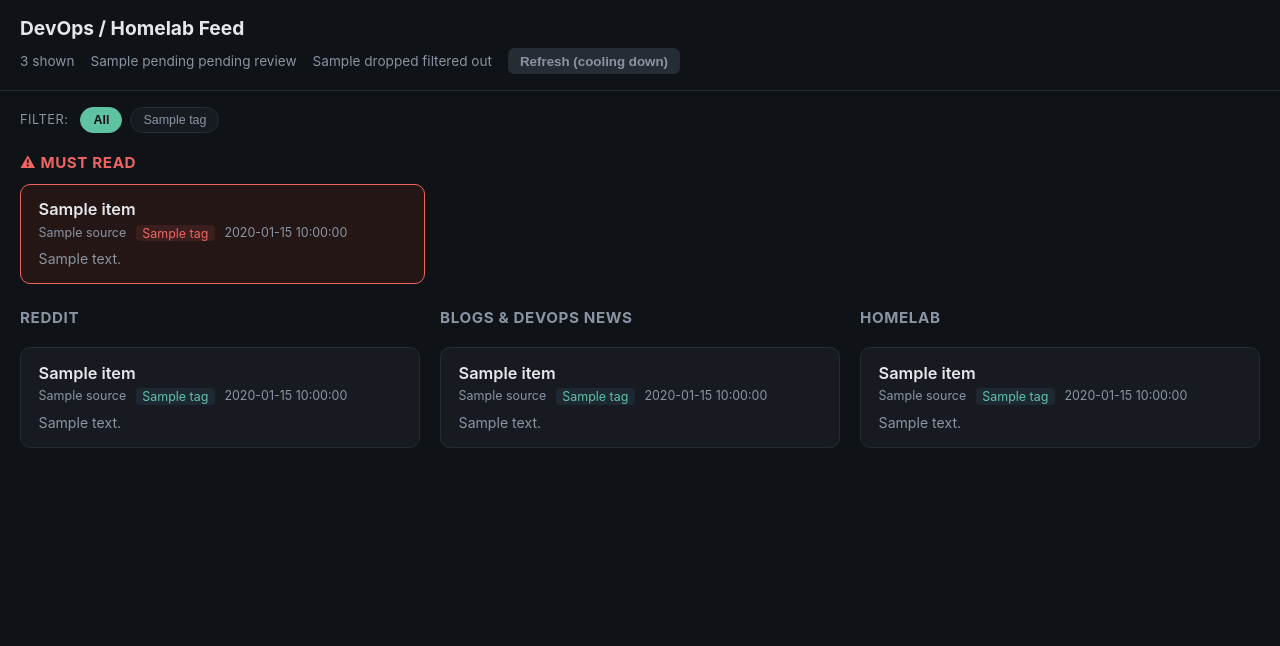
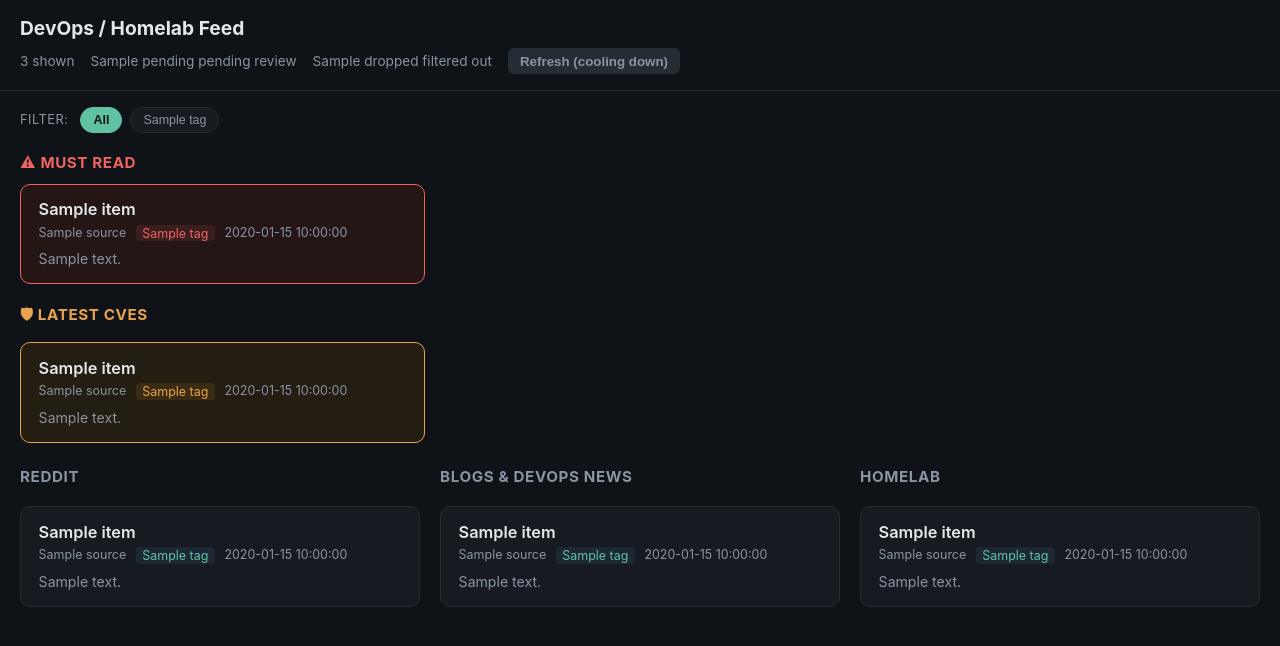
Before and after one commit to Revanito/devops-feed-curator, a FastAPI app: template app/templates/index.html in a window 1280 px wide. Shown: the top 646 px of the page. Run offline with FastAPI, Linux system fonts and the light colour scheme; the template is opened without the code that fills it: most values are stand-ins (such as "Sample title", 1, 10 or a date in 2020); parts of the project's set-up code (start-up, migrations or seed data) failed here and were passed over.

Commit message:
Add a Latest CVEs section between Must Read and the columns
Classifier now tags genuine vulnerability disclosures on major
products (Microsoft, Linux, nginx, Apache, Docker, Kubernetes, etc)
as 'cve' instead of generic 'security', so the app can surface the
3 most recent ones in their own amber-accented section - no separate
CVE feed/source needed.

```diff
--- a/app/classifier.py
+++ b/app/classifier.py
@@ -34,9 +34,16 @@ SaaS, CrowdStrike-style crashes), actively-exploited zero-days, major ransomware
 similarly big operational news. This should be rare - most kept items are critical: false. Routine
 releases, blog posts, and "how I built X" posts are never critical.
 
+Tagging: if an item specifically discloses or reports on one or more CVEs / named vulnerabilities in a
+major, widely-deployed product or platform (Microsoft/Windows/Entra ID, the Linux kernel, nginx, Apache,
+OpenSSL, Docker, Kubernetes, major cloud providers, etc), use the tag "cve" instead of a generic tag like
+"security" - this lets the vulnerability specifically be surfaced separately from general security news.
+A generic "N vulnerabilities patched this month" roundup still qualifies as "cve" if it names a major
+product family. Don't use "cve" for vague "security incident" items with no actual vulnerability/CVE.
+
 Given a numbered list of items (title + short summary), respond with ONLY a JSON array, one object per
 item, in the same order, each shaped exactly like:
-{"i": <item number>, "keep": true|false, "critical": true|false, "tag": "<one short lowercase topic tag, e.g. docker, kubernetes, homelab, networking, storage, security, ci-cd, linux, microsoft, outage, news>"}
+{"i": <item number>, "keep": true|false, "critical": true|false, "tag": "<one short lowercase topic tag, e.g. docker, kubernetes, homelab, networking, storage, security, cve, ci-cd, linux, microsoft, outage, news>"}
 
 No prose, no markdown fences, just the JSON array.
 """
--- a/app/main.py
+++ b/app/main.py
@@ -98,10 +98,12 @@ def index(request: Request):
     stats = db.counts()
     reddit_items, blog_items, homelab_items = _split_columns(items)
     must_read_items = [item for item in items if item["critical"] and _is_recent(item, days=7)][:8]
+    cve_items = [item for item in items if (item["tag"] or "").lower() == "cve"][:3]
     all_tags = sorted({(item["tag"] or "").lower() for item in items if item["tag"]})
     return templates.TemplateResponse("index.html", {
         "request": request, "stats": stats, "refresh_available": _refresh_available(),
-        "must_read_items": must_read_items, "all_tags": all_tags, "css_version": _css_version,
+        "must_read_items": must_read_items, "cve_items": cve_items,
+        "all_tags": all_tags, "css_version": _css_version,
         "reddit_items": reddit_items, "blog_items": blog_items, "homelab_items": homelab_items,
     })
 
--- a/app/static/style.css
+++ b/app/static/style.css
@@ -8,6 +8,8 @@
   --accent: #5ec2a3;
   --critical: #ef6461;
   --critical-bg: #241615;
+  --cve: #e8a34e;
+  --cve-bg: #241d12;
 }
 
 * { box-sizing: border-box; }
@@ -133,6 +135,38 @@ header h1 {
   color: var(--critical);
 }
 
+.cve-section {
+  max-width: 1440px;
+  margin: 0 auto;
+  padding: 1.25rem 1.25rem 0;
+}
+
+.cve-section h2 {
+  margin: 0 0 0.75rem;
+  font-size: 0.95rem;
+  text-transform: uppercase;
+  letter-spacing: 0.04em;
+  color: var(--cve);
+}
+
+.cve-grid {
+  display: grid;
+  grid-template-columns: repeat(3, minmax(0, 1fr));
+  gap: 0.75rem;
+}
+
+.card.cve {
+  background: var(--cve-bg);
+  border-color: var(--cve);
+}
+
+.card.cve .title:hover { color: var(--cve); }
+
+.card.cve .tag {
+  background: #3a2c14;
+  color: var(--cve);
+}
+
 main.columns {
   max-width: 1440px;
   margin: 0 auto;
@@ -168,6 +202,9 @@ main.columns {
   }
   .column h2 { position: static; }
   .must-read-grid {
+    grid-template-columns: 1fr;
+  }
+  .cve-grid {
     grid-template-columns: 1fr;
   }
 }
--- a/app/templates/index.html
+++ b/app/templates/index.html
@@ -21,8 +21,8 @@
   </div>
 </header>
 
-{% macro card(item, must_read=false) %}
-  <article class="card{{ ' must-read' if must_read else '' }}" data-tag="{{ (item.tag or '')|lower }}">
+{% macro card(item, variant='') %}
+  <article class="card{{ ' ' + variant if variant else '' }}" data-tag="{{ (item.tag or '')|lower }}">
     <a class="title" href="{{ item.link }}" target="_blank" rel="noopener">{{ item.title }}</a>
     <div class="meta">
       <span class="source">{{ item.source }}</span>
@@ -47,7 +47,16 @@
 <section class="must-read-section">
   <h2>⚠ Must Read</h2>
   <div class="must-read-grid">
-    {% for item in must_read_items %}{{ card(item, must_read=true) }}{% endfor %}
+    {% for item in must_read_items %}{{ card(item, variant='must-read') }}{% endfor %}
+  </div>
+</section>
+{% endif %}
+
+{% if cve_items %}
+<section class="cve-section">
+  <h2>🛡 Latest CVEs</h2>
+  <div class="cve-grid">
+    {% for item in cve_items %}{{ card(item, variant='cve') }}{% endfor %}
   </div>
 </section>
 {% endif %}
```
Also changed, not shown: README.md.
